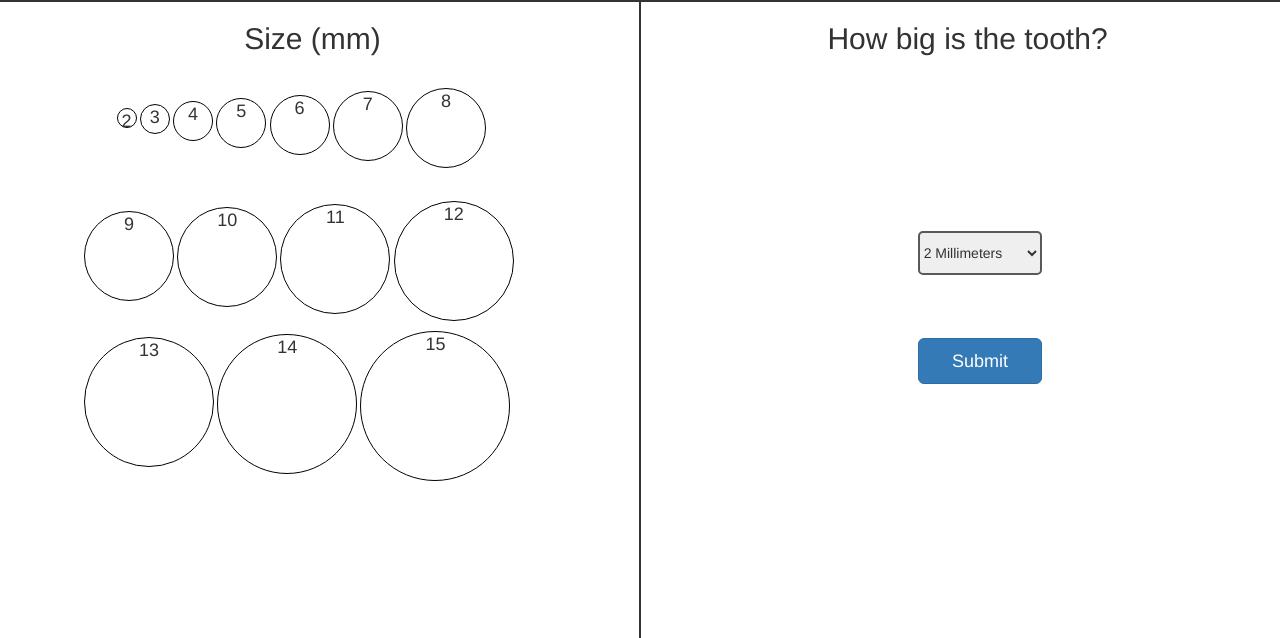
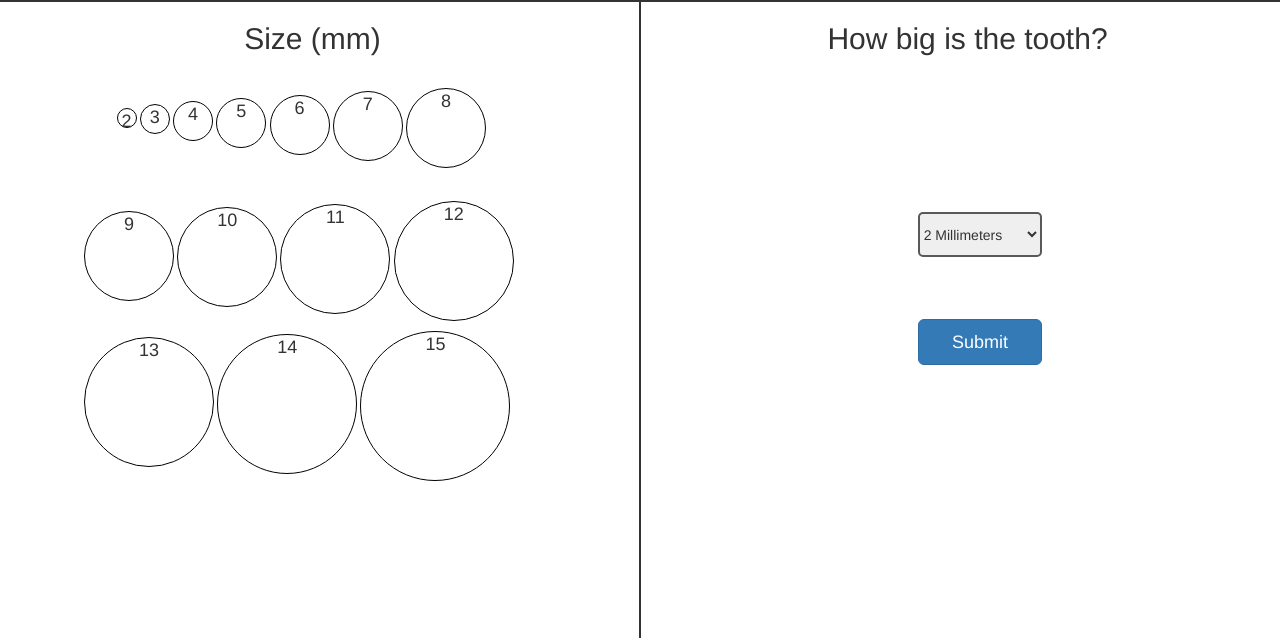
Before and after one commit to NCSUUXClass/Spring16-Sharks, a Flask app: page /measure in a window 1280 px wide. Shown: the part 369-1007 px from the top of the page. Run offline with Flask 2, Linux system fonts and the light colour scheme; some libraries are stand-ins or nearby versions.

Commit message:
Update style.css

```diff
--- a/project/static/css/style.css
+++ b/project/static/css/style.css
@@ -282,7 +282,7 @@ div > p {
 
 div > #selectSize {
 	margin-left: 42%;
-	margin-top: 10%;
+	margin-top: 7%;
 	width: 20%;
 }
 
```
